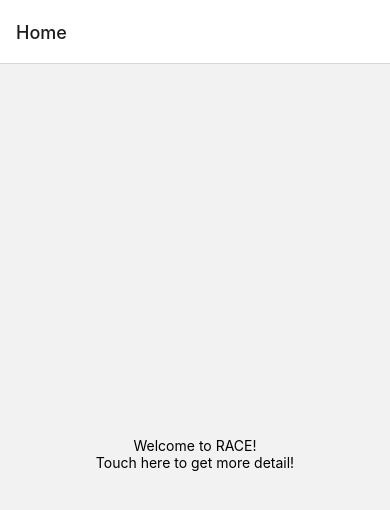
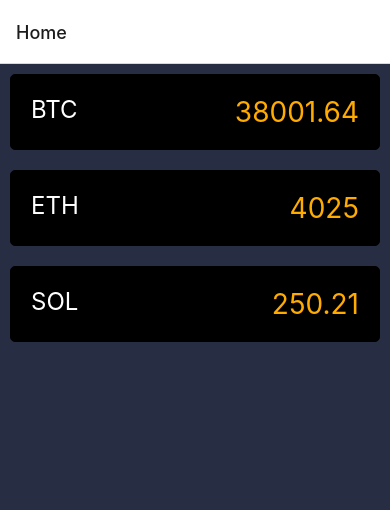
Before and after one commit to matcls/race_crypto, a React Native app in the folder Race/: screen / in a window 390 px wide. Shown: the top 510 px of the page. Built offline with nearby package versions, Linux system fonts and the light colour scheme.

Commit message:
Style Home screen
Basic style for now
testing using fake data

```diff
--- a/Race/screens/Detail.tsx
+++ b/Race/screens/Detail.tsx
@@ -1,10 +1,11 @@
 import React from 'react';
 import { Text, View } from 'react-native';
 
-export const DetailScreen = () => {
+export const DetailScreen = ({ route }: { route: any }) => {
+  const id = route.params.id;
   return (
     <View style={{ flex: 1, alignItems: 'center', justifyContent: 'center' }}>
-      <Text> Here the Detail Screen!</Text>
+      <Text>{id}</Text>
     </View>
   );
 };
--- a/Race/screens/Home.tsx
+++ b/Race/screens/Home.tsx
@@ -1,17 +1,74 @@
 import React from 'react';
-import { Text, View, Pressable } from 'react-native';
+import { Text, View, Pressable, FlatList, StyleSheet } from 'react-native';
+import { Crypto } from '../models/crypto';
+
+const cryptoList: Crypto[] = [
+  {
+    id: '1',
+    name: 'BTC',
+    price: 38001.64,
+  },
+  {
+    id: '2',
+    name: 'ETH',
+    price: 4025.0,
+  },
+  {
+    id: '3',
+    name: 'SOL',
+    price: 250.21,
+  },
+];
 
 export const HomeScreen = ({ navigation }: { navigation: any }) => {
-  const navigateToDetail = () => {
-    navigation.navigate('Detail');
+  const openCryptoDetail = (id: string) => {
+    navigation.navigate('Detail', { id: id });
+  };
+
+  const renderItem = ({ item }: { item: Crypto }) => {
+    return (
+      <Pressable
+        style={styles.crypto}
+        onPress={() => openCryptoDetail(item.id)}>
+        <Text style={styles.name}>{item.name}</Text>
+        <Text style={styles.price}>{item.price}</Text>
+      </Pressable>
+    );
   };
 
   return (
-    <View style={{ flex: 1, alignItems: 'center', justifyContent: 'center' }}>
-      <Text>Welcome to RACE!</Text>
-      <Pressable onPress={navigateToDetail}>
-        <Text>Touch here to get more detail!</Text>
-      </Pressable>
-    </View >
+    <View style={styles.container}>
+      <FlatList
+        data={cryptoList}
+        renderItem={renderItem}
+        keyExtractor={item => item.id}
+      />
+    </View>
   );
 };
+
+const styles = StyleSheet.create({
+  container: {
+    backgroundColor: '#272d42',
+    flex: 1,
+  },
+  crypto: {
+    borderRadius: 5,
+    borderWidth: 1,
+    backgroundColor: '#000',
+    padding: 20,
+    flex: 1,
+    margin: 10,
+    flexDirection: 'row',
+    justifyContent: 'space-between',
+  },
+  name: {
+    color: '#fff',
+    fontSize: 24,
+  },
+
+  price: {
+    color: '#ffab00',
+    fontSize: 28,
+  },
+});
```
